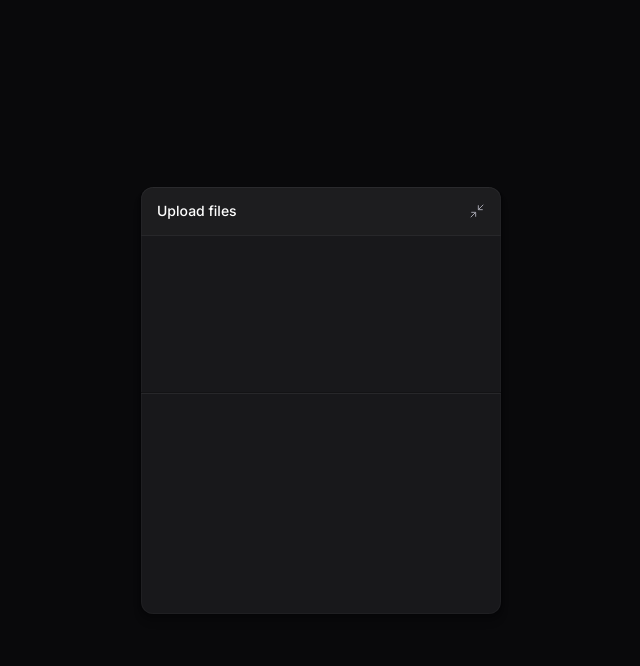
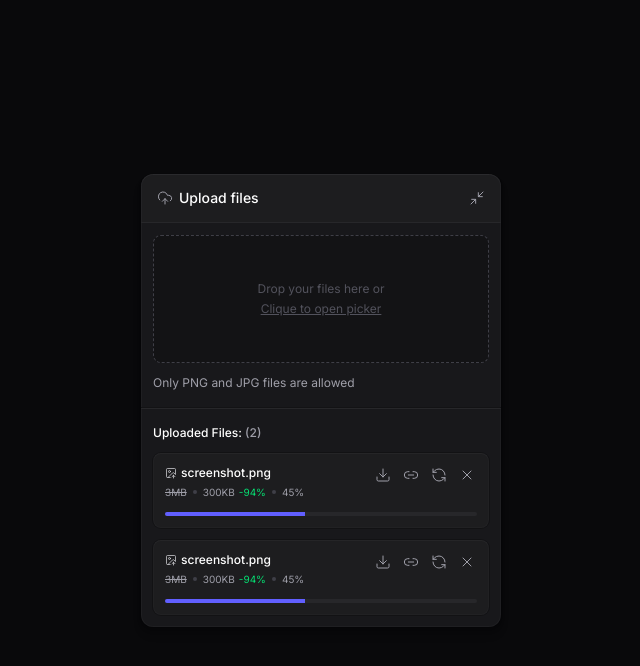
Before and after one commit to Tiago0Br/upload-widget, a React (Vite) app in the folder web/: page / in a window 1280 px wide. Both pictures are taken after a click on the button "Upload files". Shown: the top 666 px of the page, without its empty margins (319-959 px from the left). Built offline with nearby package versions, Linux system fonts and the light colour scheme.

Commit message:
feature: criação do componente de dropzone

```diff
--- a/web/package.json
+++ b/web/package.json
@@ -11,10 +11,12 @@
   },
   "dependencies": {
     "@radix-ui/react-collapsible": "^1.1.11",
+    "@radix-ui/react-progress": "^1.1.7",
     "@tailwindcss/vite": "^4.1.10",
     "lucide-react": "^0.516.0",
     "react": "^19.1.0",
     "react-dom": "^19.1.0",
+    "react-dropzone": "^14.3.8",
     "tailwind-variants": "^1.0.0",
     "tailwindcss": "^4.1.10"
   },
--- a/web/src/components/upload-widget-dropzone.tsx
+++ b/web/src/components/upload-widget-dropzone.tsx
@@ -1,3 +1,31 @@
+import { useDropzone } from 'react-dropzone'
+
 export function UploadWidgetDropzone() {
-  return <div className="px-3 h-32" />
+  const { getRootProps, getInputProps, isDragActive } = useDropzone({
+    multiple: true,
+    accept: {
+      'image/jpeg': [],
+      'image/png': [],
+    },
+  })
+
+  return (
+    <div className="px-3 flex flex-col gap-3">
+      <div
+        data-active={isDragActive}
+        className="
+          cursor-pointer text-zinc-600 bg-black/20 p-5 rounded-lg border border-zinc-700 border-dashed h-32
+          flex flex-col items-center justify-center gap-1 hover:border-zinc-400 transition-colors
+          data-[active=true]:bg-indigo-500/10 data-[active=true]:border-indigo-500 data-[active=true]:text-indigo-400
+        "
+        {...getRootProps()}
+      >
+        <input type="file" {...getInputProps()} />
+        <span className="text-xs">Drop your files here or</span>{' '}
+        <span className="text-xs underline">Clique to open picker</span>
+      </div>
+
+      <span className="text-xs text-zinc-400">Only PNG and JPG files are allowed</span>
+    </div>
+  )
 }
--- a/web/src/components/upload-widget-header.tsx
+++ b/web/src/components/upload-widget-header.tsx
@@ -1,12 +1,12 @@
 import * as Collapsible from '@radix-ui/react-collapsible'
-
 import { Minimize2 } from 'lucide-react'
 import { Button } from './ui/button'
+import { UploadWidgetTitle } from './upload-widget-title'
 
 export function UploadWidgetHeader() {
   return (
     <div className="w-full p-4 py-2 bg-white/2 border-zinc-800 border-b flex items-center justify-between">
-      <span className="text-sm font-medium">Upload files</span>
+      <UploadWidgetTitle />
 
       <Collapsible.Trigger asChild>
         <Button size="icon" className="-mr-2">
--- a/web/src/components/upload-widget-minimized-button.tsx
+++ b/web/src/components/upload-widget-minimized-button.tsx
@@ -1,10 +1,11 @@
 import * as Collapsible from '@radix-ui/react-collapsible'
 import { Maximize2 } from 'lucide-react'
+import { UploadWidgetTitle } from './upload-widget-title'
 
 export function UploadWidgetMinimizedButton() {
   return (
     <Collapsible.Trigger className="group w-full bg-white/2 py-3 px-5 flex items-center justify-between">
-      <span className="text-sm font-medium">Upload files</span>
+      <UploadWidgetTitle />
 
       <Maximize2
         strokeWidth={1.5}
--- /dev/null
+++ b/web/src/components/upload-widget-title.tsx
@@ -0,0 +1,10 @@
+import { UploadCloud } from 'lucide-react'
+
+export function UploadWidgetTitle() {
+  return (
+    <div className="flex items-center gap-1.5 text-sm font-medium">
+      <UploadCloud className="size-4 text-zinc-400" strokeWidth={1.5} />
+      <span>Upload files</span>
+    </div>
+  )
+}
--- /dev/null
+++ b/web/src/components/upload-widget-upload-item.tsx
@@ -0,0 +1,53 @@
+import * as Progress from '@radix-ui/react-progress'
+import { Download, ImageUp, Link2, RefreshCcw, XIcon } from 'lucide-react'
+import { Button } from './ui/button'
+
+export function UploadWidgetUploadItem() {
+  return (
+    <div className="p-3 rounded-lg flex flex-col gap-3 shadow-shape-content bg-white/2 relative overflow-hidden">
+      <div className="flex flex-col gap-1">
+        <span className="text-xs font-medium flex items-center gap-1">
+          <ImageUp className="size-3 text-zinc-300" strokeWidth={1.5} />
+          <span>screenshot.png</span>
+        </span>
+
+        <span className="text-xxs text-zinc-400 flex items-center gap-1.5">
+          <span className="line-through">3MB</span>
+          <div className="size-1 rounded-full bg-zinc-700" />
+          <span>
+            300KB
+            <span className="text-green-400 ml-1">-94%</span>
+          </span>
+          <div className="size-1 rounded-full bg-zinc-700" />
+          <span>45%</span>
+        </span>
+      </div>
+
+      <Progress.Root className="h-1 bg-zinc-800 rounded-full overflow-hidden">
+        <Progress.Indicator className="bg-indigo-500 h-1" style={{ width: '45%' }} />
+      </Progress.Root>
+
+      <div className="absolute top-2.5 right-2.5 flex items-center gap-1">
+        <Button size="icon-small">
+          <Download className="size-4" strokeWidth={1.5} />
+          <span className="sr-only">Download compressed image</span>
+        </Button>
+
+        <Button size="icon-small">
+          <Link2 className="size-4" strokeWidth={1.5} />
+          <span className="sr-only">Copy Remote URL</span>
+        </Button>
+
+        <Button size="icon-small">
+          <RefreshCcw className="size-4" strokeWidth={1.5} />
+          <span className="sr-only">Retry Upload</span>
+        </Button>
+
+        <Button size="icon-small">
+          <XIcon className="size-4" strokeWidth={1.5} />
+          <span className="sr-only">Cancel Upload</span>
+        </Button>
+      </div>
+    </div>
+  )
+}
--- a/web/src/components/upload-widget-upload-list.tsx
+++ b/web/src/components/upload-widget-upload-list.tsx
@@ -1,3 +1,16 @@
+import { UploadWidgetUploadItem } from './upload-widget-upload-item'
+
 export function UploadWidgetUploadList() {
-  return <div className="px-3 h-48" />
+  return (
+    <div className="flex flex-col gap-3 px-3">
+      <span className="text-xs font-medium">
+        Uploaded Files: <span className="text-zinc-400">(2)</span>
+      </span>
+
+      <div className="flex flex-col gap-3">
+        <UploadWidgetUploadItem />
+        <UploadWidgetUploadItem />
+      </div>
+    </div>
+  )
 }
--- a/web/src/index.css
+++ b/web/src/index.css
@@ -2,6 +2,7 @@
 
 @theme {
   --font-sans: "Inter", sans-serif;
+
   --shadow-shape: 0px 8px 8px rgba(0, 0, 0, 0.1),
     0px 4px 4px rgba(0, 0, 0, 0.1),
     0px 2px 2px rgba(0, 0, 0, 0.1),
@@ -11,4 +12,6 @@
   --shadow-shape-content: 0px 0px 0px 1px rgba(0, 0, 0, 0.25),
     inset 0px 1px 0px rgba(255, 255, 255, 0.02),
     inset 0px 0px 0px 1px rgba(255, 255, 255, 0.02);
+
+  --text-xxs: 0.625rem;
 }
```
Also changed, not shown: 1 other file (tests, documents, lock files or other folders).
